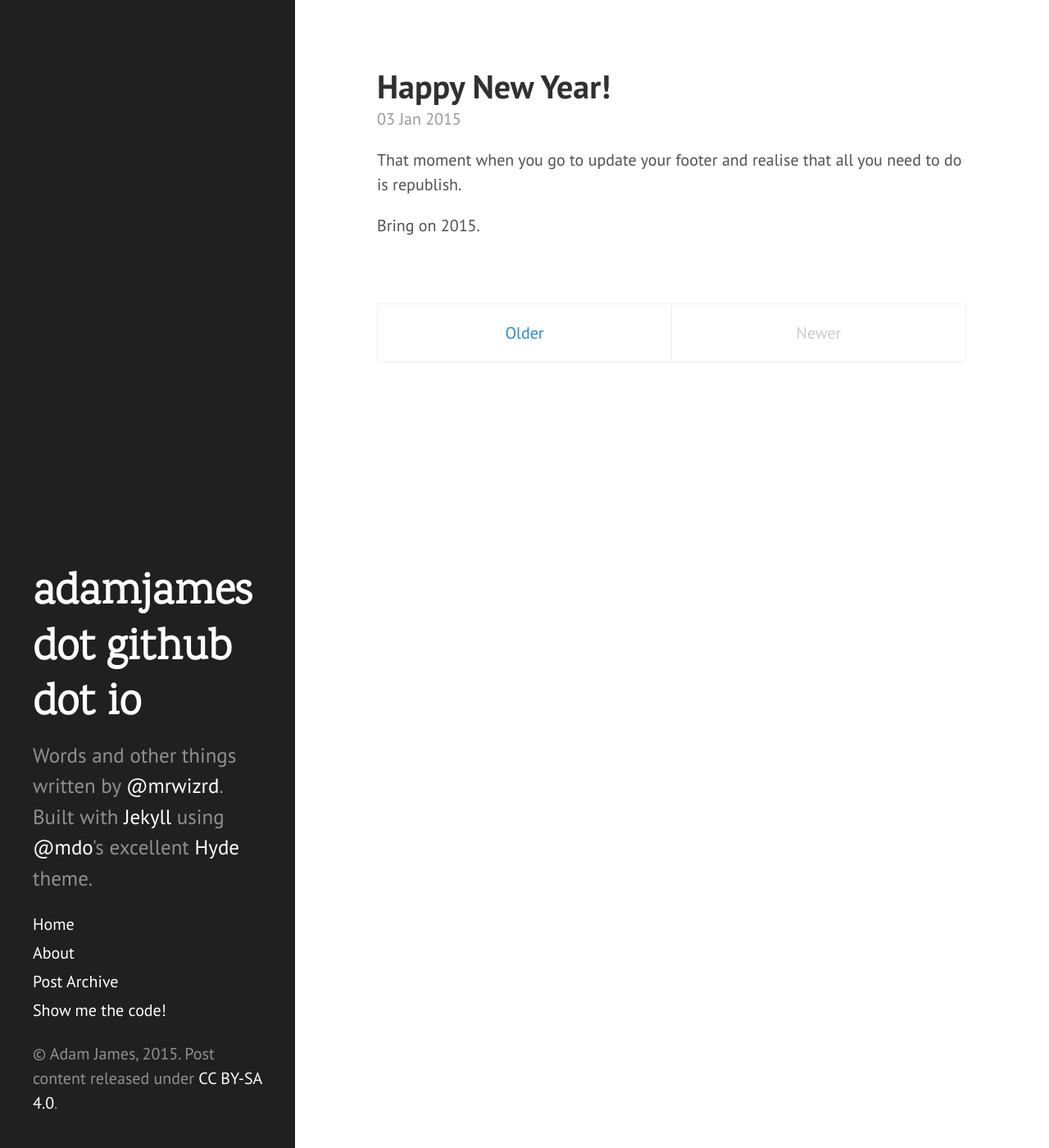
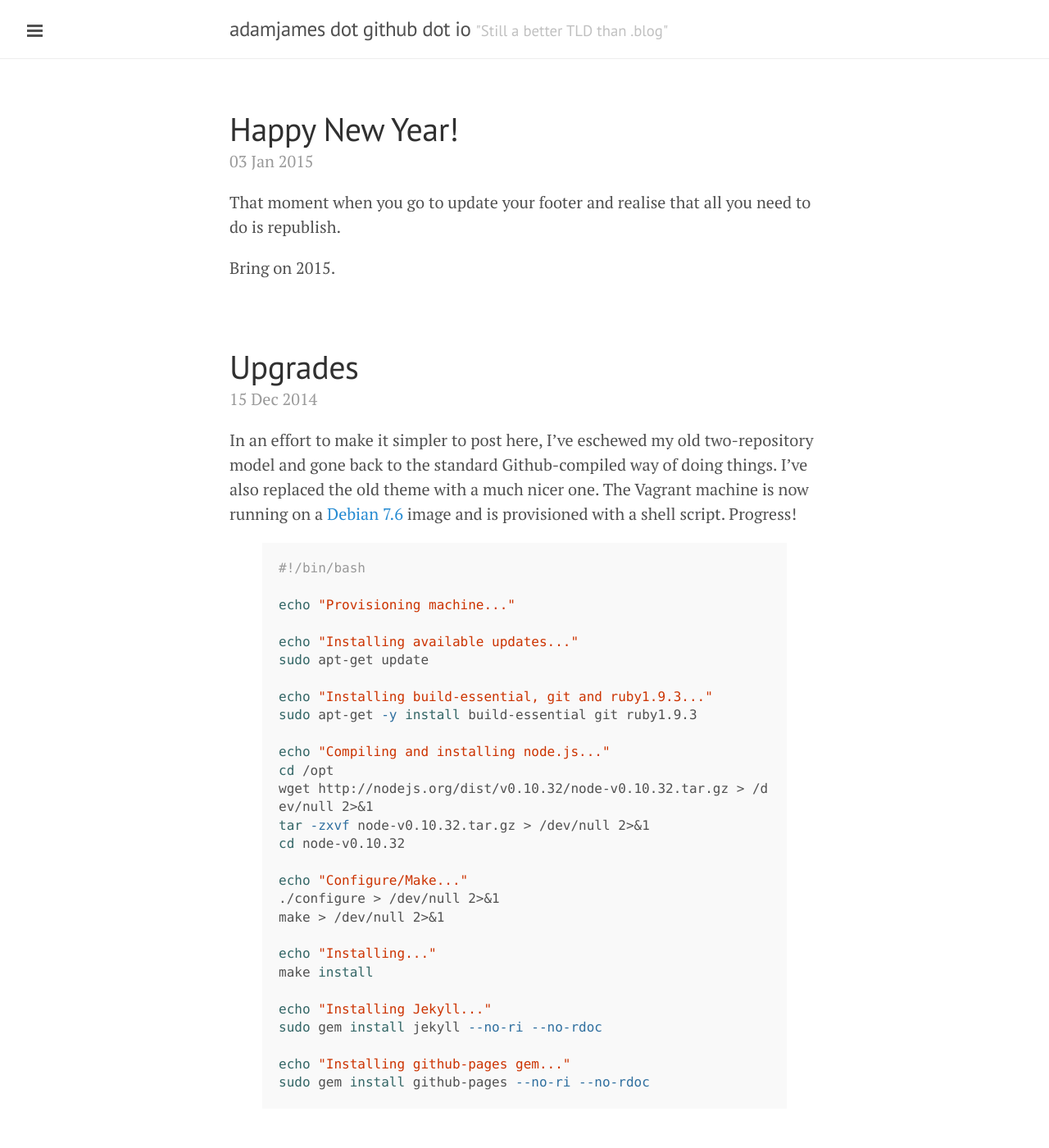
Before and after one commit to adamjames/adamjames.github.io, a Jekyll site: the page built from index.html, in a window 1280 px wide and 1400 px high. Shown: the whole window at 82% size. Built offline with Jekyll 4.4.1, drawn with Linux system fonts in a browser that asks for light colours; Markdown is read by kramdown in place of the engine named in the settings; the list of posts is cut into pages by our own code; some of the changed text lies outside the part shown.

Commit message:
Switch to @mdo's new Lanyon theme.

```diff
--- a/_config.yml
+++ b/_config.yml
@@ -1,22 +1,28 @@
+# Dependencies
+markdown:            redcarpet
+highlighter:         pygments
+
 # Permalinks
-permalink:        pretty
+#
+# Use of `relative_permalinks` ensures post links from the index work properly.
+permalink:           pretty
 relative_permalinks: true
 
 # Setup
-title:            adamjames dot github dot io
-tagline:          '"Still a better TLD than .blog"'
-description:      'Words and other things written by <a href="https://twitter.com/mrwizrd">@mrwizrd</a>. Built with <a href="http://jekyllrb.com/">Jekyll</a> using <a href="https://twitter.com/mdo">@mdo</a>''s excellent <a href="http://hyde.getpoole.com/">Hyde</a> theme.'
-url:              http://adamjames.github.io
-baseurl:          http://adamjames.github.io
+title:               adamjames dot github dot io
+tagline:             '"Still a better TLD than .blog"'
+description:         'Words and other things written by <a href="https://twitter.com/mrwizrd">@mrwizrd</a>. Built with <a href="http://jekyllrb.com/">Jekyll</a> using <a href="https://twitter.com/mdo">@mdo</a>''s excellent <a href="http://lanyon.getpoole.com/">Lanyon</a> theme.'
+url:                 http://adamjames.github.io
+baseurl:             /
+paginate:            3
 
+# About/contact
 author:
-  name:           'Adam James'
-  url:            https://twitter.com/mrwizrd
-
-paginate:         1
+  name:              Adam Lee james
+  url:               https://keybase.io/mrwizrd
+  email:             adam@adamjames.me
 
 # Custom vars
-version:          2.0.0
-
+version:             1.0.0
 github:
-  repo:           https://github.com/adamjames/adamjames.github.io
+  repo:              https://github.com/adamjames/adamjames.github.io
--- a/_includes/head.html
+++ b/_includes/head.html
@@ -15,15 +15,15 @@
   </title>
 
   <!-- CSS -->
-  <link rel="stylesheet" href="{{ site.baseurl }}/public/css/poole.css">
-  <link rel="stylesheet" href="{{ site.baseurl }}/public/css/syntax.css">
-  <link rel="stylesheet" href="{{ site.baseurl }}/public/css/hyde.css">
-  <link rel="stylesheet" href="http://fonts.googleapis.com/css?family=PT+Sans:400,400italic,700|Karma:300">
+  <link rel="stylesheet" href="{{ site.baseurl }}public/css/poole.css">
+  <link rel="stylesheet" href="{{ site.baseurl }}public/css/syntax.css">
+  <link rel="stylesheet" href="{{ site.baseurl }}public/css/lanyon.css">
+  <link rel="stylesheet" href="http://fonts.googleapis.com/css?family=PT+Serif:400,400italic,700%7CPT+Sans:400">
 
   <!-- Icons -->
-  <link rel="apple-touch-icon-precomposed" sizes="144x144" href="{{ site.baseurl }}/public/apple-touch-icon-144-precomposed.png">
-                                 <link rel="shortcut icon" href="{{ site.baseurl }}/public/favicon.ico">
+  <link rel="apple-touch-icon-precomposed" sizes="144x144" href="{{ site.baseurl }}public/apple-touch-icon-precomposed.png">
+  <link rel="shortcut icon" href="{{ site.baseurl }}public/favicon.ico">
 
   <!-- RSS -->
-  <link rel="alternate" type="application/rss+xml" title="RSS" href="{{ site.baseurl }}/atom.xml">
+  <link rel="alternate" type="application/rss+xml" title="RSS" href="/atom.xml">
 </head>
--- a/_includes/sidebar.html
+++ b/_includes/sidebar.html
@@ -1,12 +1,11 @@
-<div class="sidebar">
-  <div class="container sidebar-sticky">
-    <div class="sidebar-about">
-      <h1>
-        <a href="{{ site.baseurl }}">
-          {{ site.title }}
-        </a>
-      </h1>
-      <p class="lead">{{ site.description }}</p>
+<!-- Target for toggling the sidebar `.sidebar-checkbox` is for regular
+     styles, `#sidebar-checkbox` for behavior. -->
+<input type="checkbox" class="sidebar-checkbox" id="sidebar-checkbox">
+
+<!-- Toggleable sidebar -->
+<div class="sidebar" id="sidebar">
+  <div class="sidebar-item">
+    <p>{{ site.description }}</p>
   </div>
 
   <nav class="sidebar-nav">
@@ -17,21 +16,23 @@
       `layout: page` in the front-matter. See readme for usage.
     {% endcomment %}
 
-      {% assign pages_list = site.pages %}
+    {% assign pages_list = site.pages | sort:"url" %}
     {% for node in pages_list %}
       {% if node.title != null %}
         {% if node.layout == "page" %}
-            <a class="sidebar-nav-item{% if page.url == node.url %} active{% endif %}" href="{{ site.baseurl }}{{ node.url }}">{{ node.title }}</a>
+          <a class="sidebar-nav-item{% if page.url == node.url %} active{% endif %}" href="{{ node.url }}">{{ node.title }}</a>
         {% endif %}
       {% endif %}
     {% endfor %}
 
-      <!-- <a class="sidebar-nav-item" href="{{ site.github.repo }}/archive/v{{ site.version }}.zip">Download</a> -->
-      <a class="sidebar-nav-item" href="{{ site.github.repo }}">Show me the code!</a>
-      <!--<span class="sidebar-nav-item">Currently v{{ site.version }}</span> -->
+    <a class="sidebar-nav-item" href="{{ site.github.repo }}">Source Code</a>
+    <!-- <a class="sidebar-nav-item" href="{{ site.github.repo }}/archive/v{{ site.version }}.zip">Download</a>
+    <span class="sidebar-nav-item">Currently v{{ site.version }}</span> -->
   </nav>
 
-    <p>&copy; Adam James, {{ site.time | date: '%Y' }}. Post content released under <a href="http://creativecommons.org/licenses/by-sa/4.0/">CC BY-SA 4.0</a>.
+  <div class="sidebar-item">
+    <p>
+      &copy; {{ site.time | date: '%Y' }}. All rights reserved.
     </p>
   </div>
 </div>
--- a/_layouts/default.html
+++ b/_layouts/default.html
@@ -1,5 +1,5 @@
 <!DOCTYPE html>
-<html xmlns="http://www.w3.org/1999/xhtml" xml:lang="en" lang="en-us">
+<html lang="en-us">
 
   {% include head.html %}
 
@@ -7,9 +7,41 @@
 
     {% include sidebar.html %}
 
-    <div class="content container">
-      {{ content }}
+    <!-- Wrap is the content to shift when toggling the sidebar. We wrap the
+         content to avoid any CSS collisions with our real content. -->
+    <div class="wrap">
+      <div class="masthead">
+        <div class="container">
+          <h3 class="masthead-title">
+            <a href="/" title="Home">{{ site.title }}</a>
+            <small>{{ site.tagline }}</small>
+          </h3>
+        </div>
+      </div>
+
+      <div class="container content">
+        {{ content }}
+      </div>
     </div>
 
+    <label for="sidebar-checkbox" class="sidebar-toggle"></label>
+
+    <script>
+      (function(document) {
+        var toggle = document.querySelector('.sidebar-toggle');
+        var sidebar = document.querySelector('#sidebar');
+        var checkbox = document.querySelector('#sidebar-checkbox');
+
+        document.addEventListener('click', function(e) {
+          var target = e.target;
+
+          if(!checkbox.checked ||
+             sidebar.contains(target) ||
+             (target === checkbox || target === toggle)) return;
+
+          checkbox.checked = false;
+        }, false);
+      })(document);
+    </script>
   </body>
 </html>
--- /dev/null
+++ b/public/css/lanyon.css
@@ -0,0 +1,553 @@
+/*
+ *  ___
+ * /\_ \
+ * \//\ \      __      ___   __  __    ___     ___
+ *   \ \ \   /'__`\  /' _ `\/\ \/\ \  / __`\ /' _ `\
+ *    \_\ \_/\ \_\.\_/\ \/\ \ \ \_\ \/\ \_\ \/\ \/\ \
+ *    /\____\ \__/.\_\ \_\ \_\/`____ \ \____/\ \_\ \_\
+ *    \/____/\/__/\/_/\/_/\/_/`/___/> \/___/  \/_/\/_/
+ *                               /\___/
+ *                               \/__/
+ *
+ * Designed, built, and released under MIT license by @mdo. Learn more at
+ * https://github.com/poole/lanyon.
+ */
+
+
+/*
+ * Contents
+ *
+ * Global resets
+ * Masthead
+ * Sidebar
+ * Slide effect
+ * Posts and pages
+ * Pagination
+ * Reverse layout
+ * Themes
+ */
+
+
+/*
+ * Global resets
+ *
+ * Update the foundational and global aspects of the page.
+ */
+
+/* Prevent scroll on narrow devices */
+html,
+body {
+  overflow-x: hidden;
+}
+
+html {
+  font-family: "PT Serif", Georgia, "Times New Roman", serif;
+}
+
+h1, h2, h3, h4, h5, h6 {
+  font-family: "PT Sans", Helvetica, Arial, sans-serif;
+  font-weight: 400;
+  color: #313131;
+  letter-spacing: -.025rem;
+}
+
+
+/*
+ * Wrapper
+ *
+ * The wrapper is used to position site content when the sidebar is toggled. We
+ * use an outter wrap to position the sidebar without interferring with the
+ * regular page content.
+ */
+
+.wrap {
+  position: relative;
+  width: 100%;
+}
+
+
+/*
+ * Container
+ *
+ * Center the page content.
+ */
+
+.container {
+  max-width: 28rem;
+}
+@media (min-width: 38em) {
+  .container {
+    max-width: 32rem;
+  }
+}
+@media (min-width: 56em) {
+  .container {
+    max-width: 38rem;
+  }
+}
+
+
+/*
+ * Masthead
+ *
+ * Super small header above the content for site name and short description.
+ */
+
+.masthead {
+  padding-top:    1rem;
+  padding-bottom: 1rem;
+  margin-bottom: 3rem;
+  border-bottom: 1px solid #eee;
+}
+.masthead-title {
+  margin-top: 0;
+  margin-bottom: 0;
+  color: #505050;
+}
+.masthead-title a {
+  color: #505050;
+}
+.masthead-title small {
+  font-size: 75%;
+  font-weight: 400;
+  color: #c0c0c0;
+  letter-spacing: 0;
+}
+
+@media (max-width: 48em) {
+  .masthead-title {
+    text-align: center;
+  }
+  .masthead-title small {
+    display: none;
+  }
+}
+
+
+/*
+ * Sidebar
+ *
+ * The sidebar is the drawer, the item we are toggling with our handy hamburger
+ * button in the corner of the page.
+ *
+ * This particular sidebar implementation was inspired by Chris Coyier's
+ * "Offcanvas Menu with CSS Target" article, and the checkbox variation from the
+ * comments by a reader. It modifies both implementations to continue using the
+ * checkbox (no change in URL means no polluted browser history), but this uses
+ * `position` for the menu to avoid some potential content reflow issues.
+ *
+ * Source: http://css-tricks.com/off-canvas-menu-with-css-target/#comment-207504
+ */
+
+/* Style and "hide" the sidebar */
+.sidebar {
+  position: fixed;
+  top: 0;
+  bottom: 0;
+  left: -14rem;
+  width: 14rem;
+  visibility: hidden;
+  overflow-y: auto;
+  font-family: "PT Sans", Helvetica, Arial, sans-serif;
+  font-size: .875rem; /* 15px */
+  color: rgba(255,255,255,.6);
+  background-color: #202020;
+  -webkit-transition: all .3s ease-in-out;
+          transition: all .3s ease-in-out;
+}
+@media (min-width: 30em) {
+  .sidebar {
+    font-size: .75rem; /* 14px */
+  }
+}
+
+/* Sidebar content */
+.sidebar a {
+  font-weight: normal;
+  color: #fff;
+}
+.sidebar-item {
+  padding: 1rem;
+}
+.sidebar-item p:last-child {
+  margin-bottom: 0;
+}
+
+/* Sidebar nav */
+.sidebar-nav {
+  border-bottom: 1px solid rgba(255,255,255,.1);
+}
+.sidebar-nav-item {
+  display: block;
+  padding: .5rem 1rem;
+  border-top: 1px solid rgba(255,255,255,.1);
+}
+.sidebar-nav-item.active,
+a.sidebar-nav-item:hover,
+a.sidebar-nav-item:focus {
+  text-decoration: none;
+  background-color: rgba(255,255,255,.1);
+  border-color: transparent;
+}
+
+@media (min-width: 48em) {
+  .sidebar-item {
+    padding: 1.5rem;
+  }
+  .sidebar-nav-item {
+    padding-left:  1.5rem;
+    padding-right: 1.5rem;
+  }
+}
+
+/* Hide the sidebar checkbox that we toggle with `.sidebar-toggle` */
+.sidebar-checkbox {
+  display: none;
+}
+
+/* Style the `label` that we use to target the `.sidebar-checkbox` */
+.sidebar-toggle {
+  position: absolute;
+  top:  1rem;
+  left: 1rem;
+  display: block;
+  width: 2.2rem;
+  padding: .5rem .65rem;
+  color: #505050;
+  background-color: #fff;
+  border-radius: 4px;
+  cursor: pointer;
+}
+.sidebar-toggle:before {
+  display: block;
+  content: "";
+  width: 100%;
+  padding-bottom: .125rem;
+  border-top: .375rem double;
+  border-bottom: .125rem solid;
+
+  /* Make the border inside the box */
+  -webkit-box-sizing: border-box;
+     -moz-box-sizing: border-box;
+          box-sizing: border-box;
+}
+
+.sidebar-toggle:active,
+#sidebar-checkbox:checked ~ .sidebar-toggle {
+  color: #fff;
+  background-color: #505050;
+}
+
+@media (min-width: 30.1em) {
+  .sidebar-toggle {
+    position: fixed;
+    width: 2.25rem;
+  }
+  .sidebar-toggle:before {
+    padding-bottom: .15rem;
+    border-top-width: .45rem;
+    border-bottom-width: .15rem;
+  }
+}
+
+
+/* Slide effect
+ *
+ * Handle the sliding effects of the sidebar and content in one spot, seperate
+ * from the default styles.
+ *
+ * As an a heads up, we don't use `transform: translate3d()` here because when
+ * mixed with `position: fixed;` for the sidebar toggle, it creates a new
+ * containing block. Put simply, the fixed sidebar toggle behaves like
+ * `position: absolute;` when transformed.
+ *
+ * Read more about it at http://meyerweb.com/eric/thoughts/2011/09/12/.
+ */
+
+.wrap,
+.sidebar,
+.sidebar-toggle {
+  -webkit-backface-visibility: hidden;
+      -ms-backface-visibility: hidden;
+          backface-visibility: hidden;
+}
+.wrap,
+.sidebar-toggle {
+  -webkit-transition: -webkit-transform .3s ease-in-out;
+          transition: transform .3s ease-in-out;
+}
+
+#sidebar-checkbox:checked + .sidebar {
+  z-index: 10;
+  visibility: visible;
+}
+#sidebar-checkbox:checked ~ .sidebar,
+#sidebar-checkbox:checked ~ .wrap,
+#sidebar-checkbox:checked ~ .sidebar-toggle {
+  -webkit-transform: translateX(14rem);
+      -ms-transform: translateX(14rem);
+          transform: translateX(14rem);
+}
+
+
+/*
+ * Posts and pages
+ *
+ * Each post is wrapped in `.post` and is used on default and post layouts. Each
+ * page is wrapped in `.page` and is only used on the page layout.
+ */
+
+.page,
+.post {
+  margin-bottom: 4em;
+}
+
+/* Blog post or page title */
+.page-title,
+.post-title,
+.post-title a {
+  color: #303030;
+}
+.page-title,
+.post-title {
+  margin-top: 0;
+}
+
+/* Meta data line below post title */
+.post-date {
+  display: block;
+  margin-top: -.5rem;
+  margin-bottom: 1rem;
+  color: #9a9a9a;
+}
+
+/* Related posts */
+.related {
+  padding-top: 2rem;
+  padding-bottom: 2rem;
+  border-top: 1px solid #eee;
+}
+.related-posts {
+  padding-left: 0;
+  list-style: none;
+}
+.related-posts h3 {
+  margin-top: 0;
+}
+.related-posts li small {
+  font-size: 75%;
+  color: #999;
+}
+.related-posts li a:hover {
+  color: #268bd2;
+  text-decoration: none;
+}
+.related-posts li a:hover small {
+  color: inherit;
+}
+
+
+/*
+ * Pagination
+ *
+ * Super lightweight (HTML-wise) blog pagination. `span`s are provide for when
+ * there are no more previous or next posts to show.
+ */
+
+.pagination {
+  overflow: hidden; /* clearfix */
+  margin-left: -1rem;
+  margin-right: -1rem;
+  font-family: "PT Sans", Helvetica, Arial, sans-serif;
+  color: #ccc;
+  text-align: center;
+}
+
+/* Pagination items can be `span`s or `a`s */
+.pagination-item {
+  display: block;
+  padding: 1rem;
+  border: 1px solid #eee;
+}
+.pagination-item:first-child {
+  margin-bottom: -1px;
+}
+
+/* Only provide a hover state for linked pagination items */
+a.pagination-item:hover {
+  background-color: #f5f5f5;
+}
+
+@media (min-width: 30em) {
+  .pagination {
+    margin: 3rem 0;
+  }
+  .pagination-item {
+    float: left;
+    width: 50%;
+  }
+  .pagination-item:first-child {
+    margin-bottom: 0;
+    border-top-left-radius:    4px;
+    border-bottom-left-radius: 4px;
+  }
+  .pagination-item:last-child {
+    margin-left: -1px;
+    border-top-right-radius:    4px;
+    border-bottom-right-radius: 4px;
+  }
+}
+
+
+/*
+ * Reverse layout
+ *
+ * Flip the orientation of the page by placing the `.sidebar` and sidebar toggle
+ * on the right side.
+ */
+
+.layout-reverse .sidebar {
+  left: auto;
+  right: -14rem;
+}
+.layout-reverse .sidebar-toggle {
+  left: auto;
+  right: 1rem;
+}
+
+.layout-reverse #sidebar-checkbox:checked ~ .sidebar,
+.layout-reverse #sidebar-checkbox:checked ~ .wrap,
+.layout-reverse #sidebar-checkbox:checked ~ .sidebar-toggle {
+  -webkit-transform: translateX(-14rem);
+      -ms-transform: translateX(-14rem);
+          transform: translateX(-14rem);
+}
+
+
+/*
+ * Themes
+ *
+ * Apply custom color schemes by adding the appropriate class to the `body`.
+ * Based on colors from Base16: http://chriskempson.github.io/base16/#default.
+ */
+
+/* Red */
+.theme-base-08 .sidebar,
+.theme-base-08 .sidebar-toggle:active,
+.theme-base-08 #sidebar-checkbox:checked ~ .sidebar-toggle {
+  background-color: #ac4142;
+}
+.theme-base-08 .container a,
+.theme-base-08 .sidebar-toggle,
+.theme-base-08 .related-posts li a:hover {
+  color: #ac4142;
+}
+
+/* Orange */
+.theme-base-09 .sidebar,
+.theme-base-09 .sidebar-toggle:active,
+.theme-base-09 #sidebar-checkbox:checked ~ .sidebar-toggle {
+  background-color: #d28445;
+}
+.theme-base-09 .container a,
+.theme-base-09 .sidebar-toggle,
+.theme-base-09 .related-posts li a:hover {
+  color: #d28445;
+}
+
+/* Yellow */
+.theme-base-0a .sidebar,
+.theme-base-0a .sidebar-toggle:active,
+.theme-base-0a #sidebar-checkbox:checked ~ .sidebar-toggle {
+  background-color: #f4bf75;
+}
+.theme-base-0a .container a,
+.theme-base-0a .sidebar-toggle,
+.theme-base-0a .related-posts li a:hover {
+  color: #f4bf75;
+}
+
+/* Green */
+.theme-base-0b .sidebar,
+.theme-base-0b .sidebar-toggle:active,
+.theme-base-0b #sidebar-checkbox:checked ~ .sidebar-toggle {
+  background-color: #90a959;
+}
+.theme-base-0b .container a,
+.theme-base-0b .sidebar-toggle,
+.theme-base-0b .related-posts li a:hover {
+  color: #90a959;
+}
+
+/* Cyan */
+.theme-base-0c .sidebar,
+.theme-base-0c .sidebar-toggle:active,
+.theme-base-0c #sidebar-checkbox:checked ~ .sidebar-toggle {
+  background-color: #75b5aa;
+}
+.theme-base-0c .container a,
+.theme-base-0c .sidebar-toggle,
+.theme-base-0c .related-posts li a:hover {
+  color: #75b5aa;
+}
+
+/* Blue */
+.theme-base-0d .sidebar,
+.theme-base-0d .sidebar-toggle:active,
+.theme-base-0d #sidebar-checkbox:checked ~ .sidebar-toggle {
+  background-color: #6a9fb5;
+}
+.theme-base-0d .container a,
+.theme-base-0d .sidebar-toggle,
+.theme-base-0d .related-posts li a:hover {
+  color: #6a9fb5;
+}
+
+/* Magenta */
+.theme-base-0e .sidebar,
+.theme-base-0e .sidebar-toggle:active,
+.theme-base-0e #sidebar-checkbox:checked ~ .sidebar-toggle {
+  background-color: #aa759f;
+}
+.theme-base-0e .container a,
+.theme-base-0e .sidebar-toggle,
+.theme-base-0e .related-posts li a:hover {
+  color: #aa759f;
+}
+
+/* Brown */
+.theme-base-0f .sidebar,
+.theme-base-0f .sidebar-toggle:active,
+.theme-base-0f #sidebar-checkbox:checked ~ .sidebar-toggle {
+  background-color: #8f5536;
+}
+.theme-base-0f .container a,
+.theme-base-0f .sidebar-toggle,
+.theme-base-0f .related-posts li a:hover {
+  color: #8f5536;
+}
+
+
+/*
+ * Overlay sidebar
+ *
+ * Make the sidebar content overlay the viewport content instead of pushing it
+ * aside when toggled.
+ */
+
+.sidebar-overlay #sidebar-checkbox:checked ~ .wrap {
+  -webkit-transform: translateX(0);
+      -ms-transform: translateX(0);
+          transform: translateX(0);
+}
+.sidebar-overlay #sidebar-checkbox:checked ~ .sidebar-toggle {
+  box-shadow: 0 0 0 .25rem #fff;
+}
+.sidebar-overlay #sidebar-checkbox:checked ~ .sidebar {
+  box-shadow: .25rem 0 .5rem rgba(0,0,0,.1);
+}
+
+/* Only one tweak for a reverse layout */
+.layout-reverse.sidebar-overlay #sidebar-checkbox:checked ~ .sidebar {
+  box-shadow: -.25rem 0 .5rem rgba(0,0,0,.1);
+}
```
Also changed, not shown: public/apple-touch-icon-144-precomposed.png (deleted), public/apple-touch-icon-precomposed.png (added), public/favicon.ico. Lines whose indentation alone changed are shown as unchanged.
